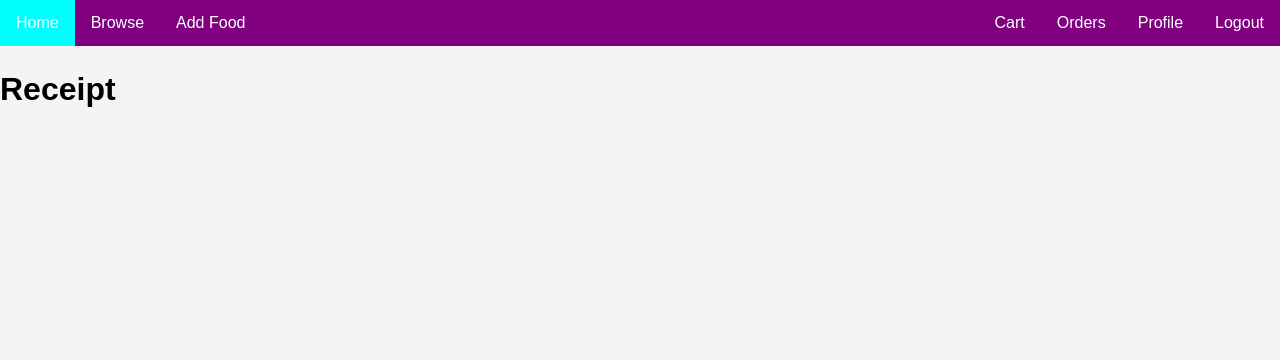
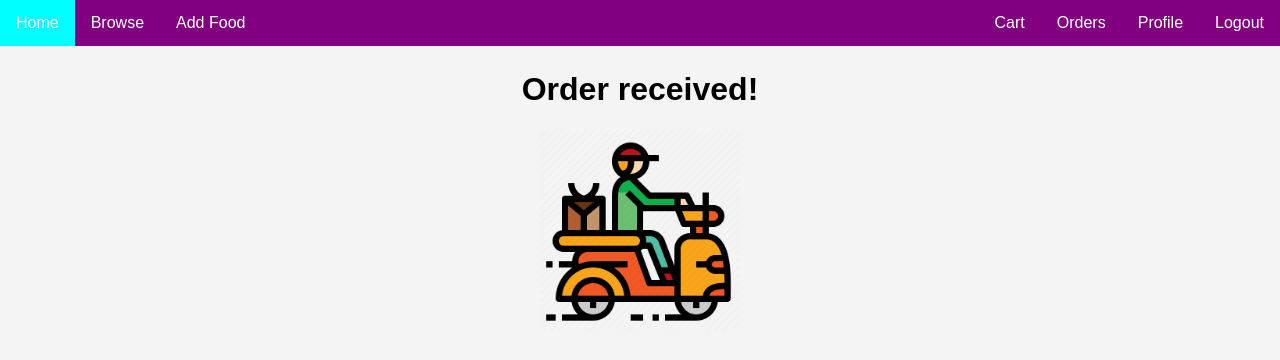
Before and after one commit to hootyhoot/restaurant-site, a PHP site: page /receiptPage.php in a window 1280 px wide. Shown: the top 360 px of the page. Run offline with PHP 8.4, Linux system fonts and the light colour scheme; a user stored in the database is signed in.

Commit message:
home page, receipt page, and added icons folder with images

```diff
--- a/receiptPage.php
+++ b/receiptPage.php
@@ -6,6 +6,16 @@
     <link rel="stylesheet" type="text/css" href="style.css">
 </head>
 
+<style>
+        body {
+            text-align: center;
+        }
+        img {
+            width: 200px;
+            height: 200px;
+        }
+    </style>
+
 <body>
 
     <?php
@@ -13,7 +23,8 @@
         include "navigationPanel.php";
     ?>
 
-    <h1>Receipt</h1>
+    <h1>Order received!</h1>
+    <img src="icons/delivery-bike.png" alt="Image of delivery bike">
 
 
 </body>
```
Also changed, not shown: homePage.php (+10 -9 lines), icons/delivery-bike.png (added), icons/facebook-icon.png (added), icons/instagram-icon.png (added).
